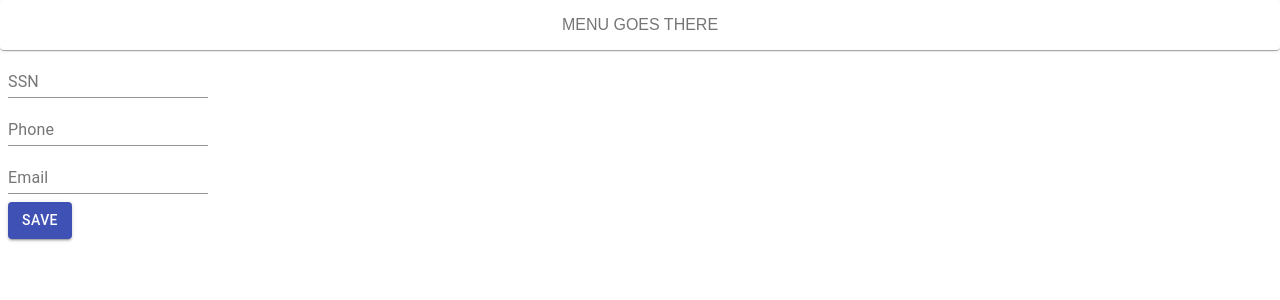
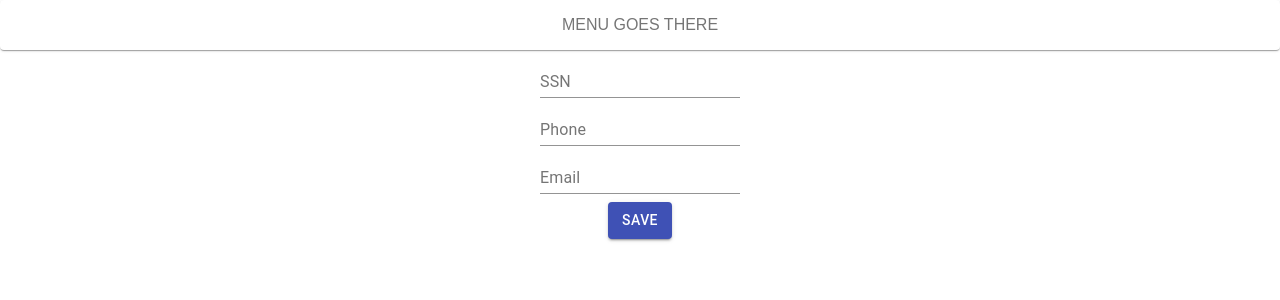
Before and after one commit to MySecondLanguage/reactJS-dyanamic-form-validation, a React (Create React App) app: page / in a window 1280 px wide. Shown: the top 300 px of the page. Built offline with nearby package versions, Linux system fonts and the light colour scheme.

Commit message:
Aligned Center

```diff
--- a/src/App.js
+++ b/src/App.js
@@ -43,7 +43,7 @@ function App(props) {
 
       <Grid item xs={12}>
           <Grid item xs={12}>
-            <FormGroup noValidate autoComplete="on">
+            <FormGroup className={classes.formGroup} noValidate autoComplete="on">
               <TextField
                 id=""
                 label="SSN"
--- a/src/styleMaker.js
+++ b/src/styleMaker.js
@@ -25,6 +25,9 @@ const useStyles = makeStyles(theme => ({
       margin: theme.spacing(1),
       width: 20,
     },
+    formGroup: {
+      alignItems: 'center'
+    }
   }));
 
   export default useStyles;
```
